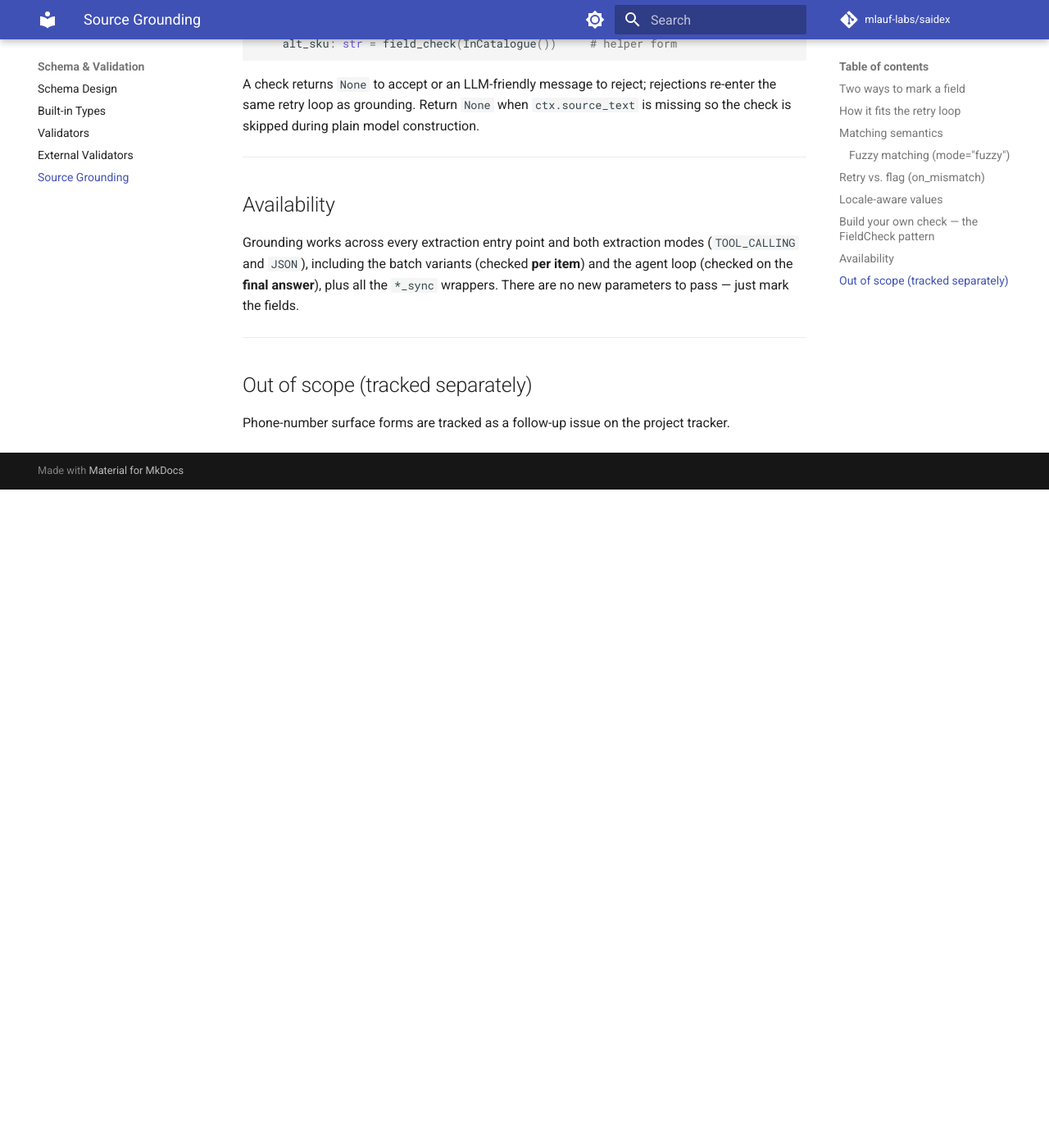
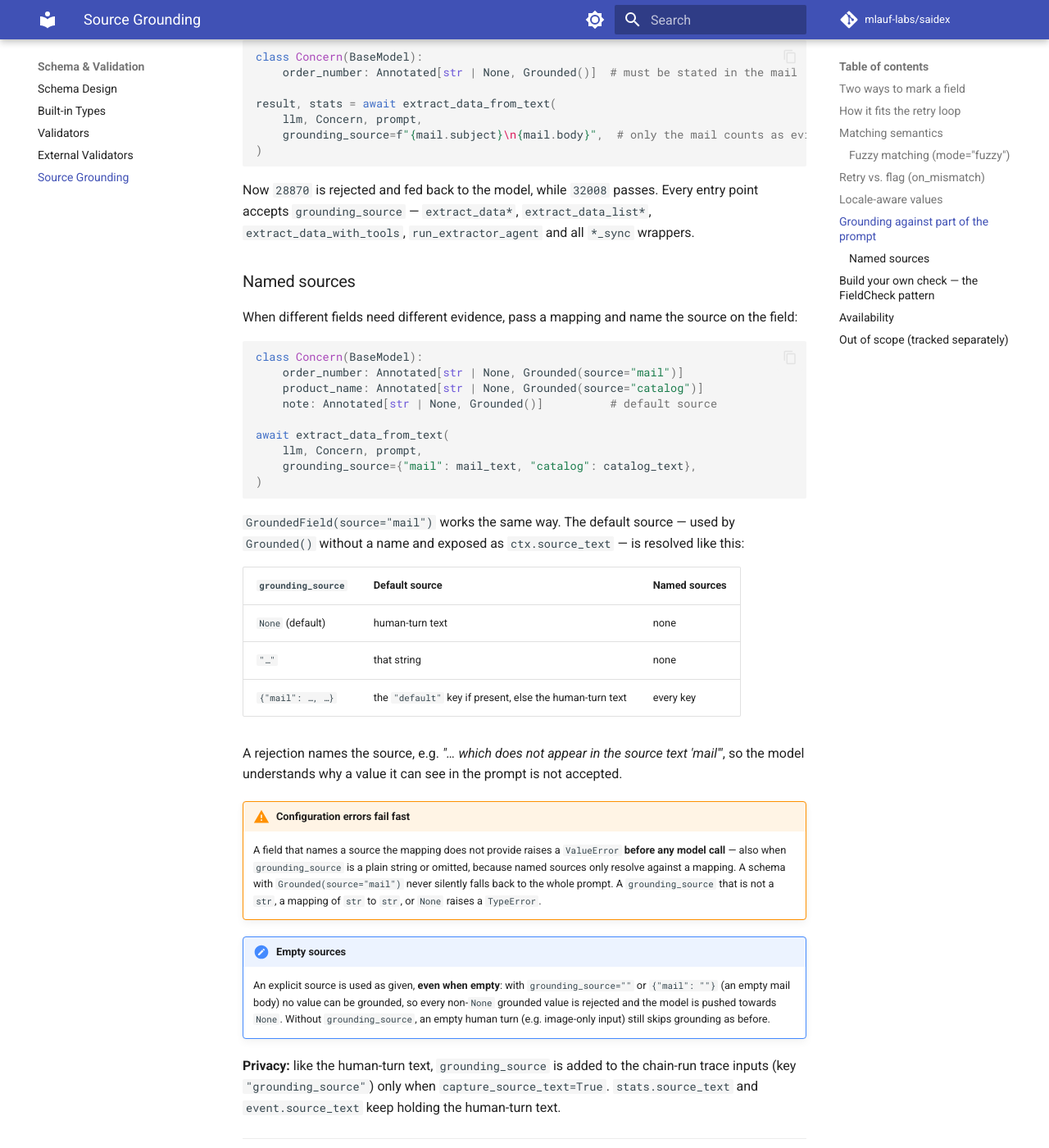
Before and after one commit to mlauf-labs/SAIDEX, an MkDocs documentation site: the page built from docs/source-grounding.md, in a window 1280 px wide and 1400 px high, scrolled down 4625 px. Shown: the whole window at 82% size. Built offline with MkDocs 1.6.1 and Material for MkDocs 9.7.7, drawn with Linux system fonts in a browser that asks for light colours; a script that is not in the unit is left out; comment, search, counter and statistics services are not loaded; the version menu is left out; before the commit the page ends 5222 px from its top, so only the background shows below that; some of the changed text lies outside the part shown.

Commit message:
docs(source-grounding): document grounding against part of the prompt

````diff
--- a/context7.json
+++ b/context7.json
@@ -14,6 +14,7 @@
     "Use ExtractionMode.JSON for models that do not support tool calling",
     "When a provider is behind an OpenAI-compatible gateway (Kimi/Moonshot, Qwen, DeepSeek) that rejects strict / forced tool_choice / parallel_tool_calls with an HTTP 400, pass tool_config=ToolCallConfig.COMPATIBLE — SAIDEX also relaxes those flags automatically once per attempt (disable with ToolCallConfig(auto_relax=False))",
     "To reject hallucinated values, mark fields with Grounded() (Annotated marker) or GroundedField() so the extracted value is verified against the source text",
+    "When the user message carries reference data next to the source document, pass grounding_source='<document text>' to any extract_data*/agent function so Grounded() fields are checked only against that text; pass grounding_source={'mail': ..., 'catalog': ...} with Grounded(source='mail') for per-field sources — an unknown source name raises ValueError before the first model call, and an explicit empty source rejects every non-None grounded value",
     "Pass LangChain callback handlers via callbacks= to trace runs: each extraction becomes one chain-run span with nested LLM generations and, in the agent loop, per-tool spans; enable capture_source_text=True only if exporting the input text to the tracing backend is acceptable",
     "In LangGraph agents, use saidex.langgraph.SaidexToolNode (extra: saidex[langgraph]) as a drop-in for langgraph.prebuilt.ToolNode — it repairs invalid_tool_calls and validates args before execution; without correction_model the agent fixes invalid calls from structured feedback, with correction_model=llm SAIDEX corrects them inside the node and the correction never enters graph state; on_unresolved='feedback'|'raise'|hook(UnresolvedToolCall) decides what happens to calls that stay invalid; validators={tool_name: fn(args, ctx)} adds per-tool checks with a saidex.ToolCallValidatorContext; on_invalid is deprecated",
     "To enforce business rules after Pydantic validation, pass validator= to any extract_data* function; return None to accept, a str to reject, or a list of str and/or saidex.ValidationIssue(message, field_path=..., error_type=..., on_mismatch='retry'|'flag') to report several per-field findings — 'flag' issues are recorded in stats.field_issues without consuming a retry",
--- a/docs/source-grounding.md
+++ b/docs/source-grounding.md
@@ -3,7 +3,7 @@
 → [Documentation index](index.md)
 
 > **Runnable example:** [`examples/13_source_grounding.py`](../examples/13_source_grounding.py)
-> **Tests:** [`tests/test_grounding.py`](../tests/test_grounding.py), [`tests/test_grounding_integration.py`](../tests/test_grounding_integration.py)
+> **Tests:** [`tests/test_grounding.py`](../tests/test_grounding.py), [`tests/test_grounding_integration.py`](../tests/test_grounding_integration.py), [`tests/test_grounding_source.py`](../tests/test_grounding_source.py)
 
 LLMs sometimes invent plausible-looking values — a vendor name, an ID, a total —
 that are **not present** in the document. Mark a field as **grounded** and SAIDEX
@@ -11,9 +11,11 @@ verifies, after Pydantic validation, that the extracted value actually appears i
 the source text. A value it cannot find is rejected and the **existing retry
 loop** asks the model to correct it, exactly like a Pydantic failure.
 
-Grounding needs no new function arguments: it is driven entirely by markers in
-your schema. The source text is taken transiently from the human-turn message(s)
-of the run (it is **not** retained — that is what `capture_source_text` controls).
+Grounding is driven by markers in your schema. By default the source text is
+taken transiently from the human-turn message(s) of the run (it is **not**
+retained — that is what `capture_source_text` controls). When the user message
+carries more than the document, pass `grounding_source=` to choose what counts
+as evidence — see [Grounding against part of the prompt](#grounding-against-part-of-the-prompt).
 
 ---
 
@@ -188,6 +190,91 @@ values fall back to numeric forms only.
 
 ---
 
+## Grounding against part of the prompt
+
+A common prompt layout puts **reference data and the source document into the
+same user message**:
+
+```text
+Customer data (JSON): {"orders": [{"order_number": 32008}, {"order_number": 28870}]}
+
+<mail>
+Subject: Monitor broken
+My monitor from order 32008 has dead pixels.
+</mail>
+```
+
+With the default source (the whole human message), a hallucinated
+`order_number="28870"` **passes**: it appears in the customer data, just not in
+the mail. Pass `grounding_source` to check against the mail only:
+
+```python
+class Concern(BaseModel):
+    order_number: Annotated[str | None, Grounded()]  # must be stated in the mail
+
+result, stats = await extract_data_from_text(
+    llm, Concern, prompt,
+    grounding_source=f"{mail.subject}\n{mail.body}",  # only the mail counts as evidence
+)
+```
+
+Now `28870` is rejected and fed back to the model, while `32008` passes. Every
+entry point accepts `grounding_source` — `extract_data*`, `extract_data_list*`,
+`extract_data_with_tools`, `run_extractor_agent` and all `*_sync` wrappers.
+
+### Named sources
+
+When different fields need different evidence, pass a mapping and name the
+source on the field:
+
+```python
+class Concern(BaseModel):
+    order_number: Annotated[str | None, Grounded(source="mail")]
+    product_name: Annotated[str | None, Grounded(source="catalog")]
+    note: Annotated[str | None, Grounded()]          # default source
+
+await extract_data_from_text(
+    llm, Concern, prompt,
+    grounding_source={"mail": mail_text, "catalog": catalog_text},
+)
+```
+
+`GroundedField(source="mail")` works the same way. The default source — used by
+`Grounded()` without a name and exposed as `ctx.source_text` — is resolved like
+this:
+
+| `grounding_source` | Default source | Named sources |
+| --- | --- | --- |
+| `None` (default) | human-turn text | none |
+| `"…"` | that string | none |
+| `{"mail": …, …}` | the `"default"` key if present, else the human-turn text | every key |
+
+A rejection names the source, e.g. *"… which does not appear in the source text
+'mail'"*, so the model understands why a value it can see in the prompt is not
+accepted.
+
+!!! warning "Configuration errors fail fast"
+    A field that names a source the mapping does not provide raises a
+    `ValueError` **before any model call** — also when `grounding_source` is a
+    plain string or omitted, because named sources only resolve against a
+    mapping. A schema with `Grounded(source="mail")` never silently falls back
+    to the whole prompt. A `grounding_source` that is not a `str`, a mapping of
+    `str` to `str`, or `None` raises a `TypeError`.
+
+!!! note "Empty sources"
+    An explicit source is used as given, **even when empty**: with
+    `grounding_source=""` or `{"mail": ""}` (an empty mail body) no value can be
+    grounded, so every non-`None` grounded value is rejected and the model is
+    pushed towards `None`. Without `grounding_source`, an empty human turn (e.g.
+    image-only input) still skips grounding as before.
+
+**Privacy:** like the human-turn text, `grounding_source` is added to the
+chain-run trace inputs (key `"grounding_source"`) only when
+`capture_source_text=True`. `stats.source_text` and `event.source_text` keep
+holding the human-turn text.
+
+---
+
 ## Build your own check — the `FieldCheck` pattern
 
 Grounding is the first built-in check on a reusable mechanism. Any
@@ -214,7 +301,26 @@ class Order(BaseModel):
 
 A check returns `None` to accept or an LLM-friendly message to reject; rejections
 re-enter the same retry loop as grounding. Return `None` when `ctx.source_text`
-is missing so the check is skipped during plain model construction.
+is `None` so the check is skipped during plain model construction.
+
+Named sources passed via `grounding_source={...}` are available as
+`ctx.sources` (a read-only mapping). Give your check a `source: str` attribute to
+pick one — the engine then also validates the name before the first model call,
+exactly as for `Grounded(source=...)`:
+
+```python
+from dataclasses import dataclass
+
+@dataclass(frozen=True)
+class MentionedIn(FieldCheck):
+    source: str = "mail"
+
+    def check(self, value, ctx: ExtractionContext) -> str | None:
+        text = ctx.sources.get(self.source)
+        if value is None or text is None:
+            return None
+        return None if str(value) in text else f"'{value}' is not in the {self.source}."
+```
 
 ---
 
@@ -223,7 +329,8 @@ is missing so the check is skipped during plain model construction.
 Grounding works across every extraction entry point and both extraction modes
 (`TOOL_CALLING` and `JSON`), including the batch variants (checked **per item**)
 and the agent loop (checked on the **final answer**), plus all the `*_sync`
-wrappers. There are no new parameters to pass — just mark the fields.
+wrappers. Marking the fields is enough; `grounding_source=` is only needed to
+ground against part of the prompt or against named sources.
 
 ---
 
````
Also changed, not shown: README.md (+10 -0 lines), docs/agent-loop.md (+1 -0 lines), docs/langfuse-tracing.md (+2 -1 lines), docs/observability.md (+1 -1 lines), 1 other file.
